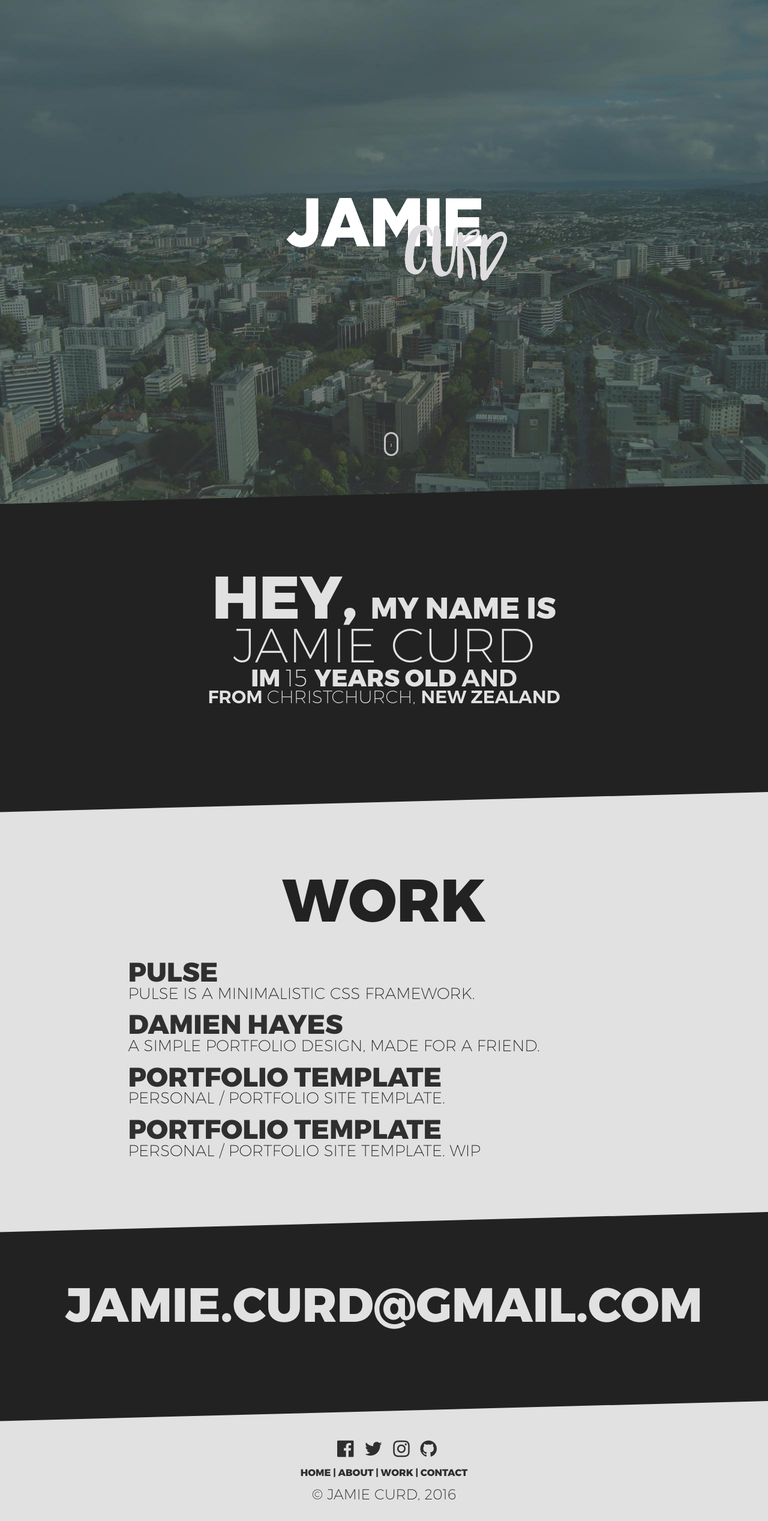
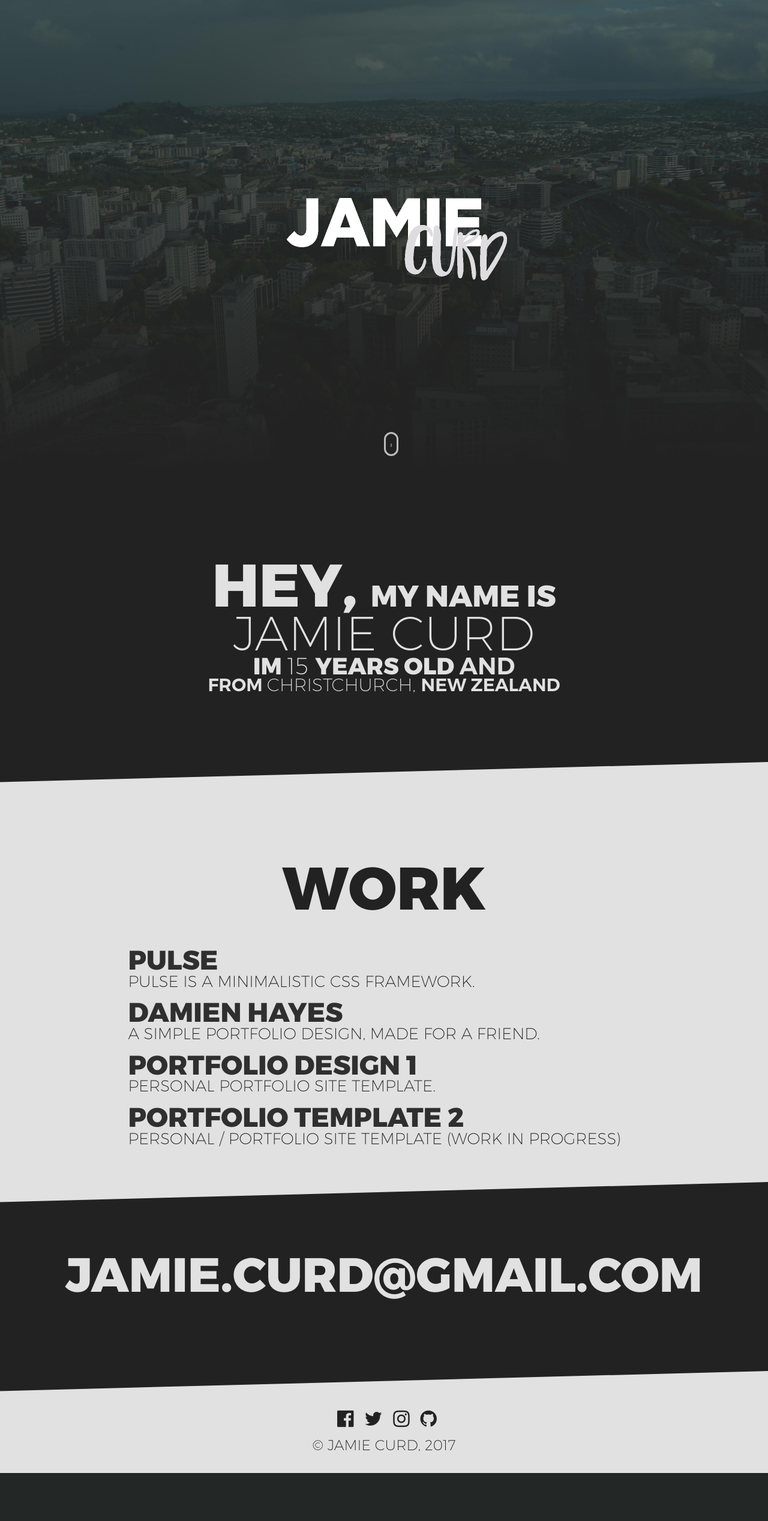
Before and after one commit to Curdy8151/jamiecurd, a PHP site: page / in a window 1280 px wide. Shown: the whole page at 60% size. After the commit the page ends 2455 px from the top, so only its background shows below. Run offline with PHP 8.4, Linux system fonts and the light colour scheme; some libraries are stand-ins or nearby versions.

Commit message:
Updates!

```diff
--- a/assets/css/pulse.css
+++ b/assets/css/pulse.css
@@ -21,10 +21,6 @@ MIT License
     width: 90%;
     padding: 10px;
 }
-
-/*Change link styles*/
-
-
 
 /*----------------------
   Buttons
--- a/assets/css/style.css
+++ b/assets/css/style.css
@@ -1,56 +1,86 @@
+/* --------------------------------
+    style.css
+    Copyright 2017, Jamie Curd
+    https://jamiecurd.tk
+    https://github.com/jamiecurd/jamiecurd
+-------------------------------- */
+
 html {
     background-color: #222222;
 }
 
-/*Fonts*/
+::selection {
+  background: #fff; /* WebKit/Blink Browsers */
+}
+::-moz-selection {
+  background: #fff; /* Gecko Browsers */
+}
+
+/* --------------------
+    Fonts
+-------------------- */
+
 @font-face {
     font-family: 'black';
     src: url('../font/montserrat/black.WOFF') format('woff'), url('../font/montserrat/black.ttf') format('truetype');
     font-style: normal;
     font-weight: 400;
 }
+
 @font-face {
     font-family: 'bold';
     src: url('../font/montserrat/bold.WOFF') format('woff'), url('../font/montserrat/bold.ttf') format('truetype');
     font-style: normal;
     font-weight: 400;
 }
+
 @font-face {
     font-family: 'extrabold';
     src: url('../font/montserrat/extrabold.woff') format('woff'), url('../font/montserrat/extrabold.ttf') format('truetype');
     font-style: normal;
     font-weight: 400;
 }
+
 @font-face {
     font-family: 'hairline';
     src: url('../font/montserrat/hairline.woff') format('woff'), url('../font/montserrat/hairline.ttf') format('truetype');
     font-style: normal;
     font-weight: 400;
 }
+
 @font-face {
     font-family: 'light';
     src: url('../font/montserrat/light.woff') format('woff'), url('../font/montserrat/light.ttf') format('truetype');
     font-style: normal;
     font-weight: 400;
 }
+
 @font-face {
     font-family: 'regular';
     src: url('../font/montserrat/regular.woff') format('woff'), url('../font/montserrat/regular.woff') format('woff');
     font-style: normal;
     font-weight: 400;
 }
+
 @font-face {
     font-family: 'semibold';
     src: url('../font/montserrat/semibold.woff') format('woff'), url('../font/montserrat/semibold.woff') format('woff');
     font-style: normal;
     font-weight: 400;
 }
+
 @font-face {
     font-family: 'ultralight';
     src: url('../font/montserrat/ultralight.woff') format('woff'), url('../font/montserrat/ultralight.woff') format('woff');
 }
 
-/*Text Types*/
+/* --------------------
+    Text Styling
+-------------------- */
+a {
+  color: #222222;
+  text-decoration: none;
+}
 
 .text1 {
     font-family: "extrabold";
@@ -77,14 +107,14 @@ html {
     font-family: "extrabold";
     color: #e1e1e1;
     text-transform: uppercase;
-    font-size: 250%;
+    font-size: 245%;
 }
 
 .text5 {
     font-family: "ultralight";
     color: #e1e1e1;
     text-transform: uppercase;
-    font-size: 250%;
+    font-size: 245%;
 }
 
 .text6 {
@@ -108,25 +138,88 @@ html {
     font-size: 187.5%;
 }
 
-/* Header */
+.text9 {
+    font-family: "extrabold";
+    color: #222222;
+    text-transform: uppercase;
+    font-size: 625%;
+    text-align: center;
+    overflow: inherit;
+    position: inherit;
+}
+
+.text10 {
+    font-family: "extrabold";
+    color: #222222;
+    text-transform: uppercase;
+    font-size: 280%;
+    overflow: inherit;
+    position: inherit;
+}
+
+.text10 a{
+  color: #2f2f2f;
+  text-decoration: none;
+}
+
+.text10 a:hover{
+    color: #fff;
+}
+
+.text11 {
+    font-family: "ultralight";
+    color: #222222;
+    text-transform: uppercase;
+    font-size: 165.5%;
+}
+
+.text12 {
+    font-family: "extrabold";
+    color: #e1e1e1;
+    text-transform: uppercase;
+    font-size: 550%;
+    margin-top: 115px;
+    text-align: center;
+}
+
+.text12 a{
+  text-decoration: none;
+  color: #e1e1e1;
+}
+
+.text12 a:hover {
+  color: #fff;
+}
+
+.text13 {
+    font-family: "extrabold";
+    text-transform: uppercase;
+    font-size: 100%;
+}
+
+.text14 {
+    font-family: "ultralight";
+    color: #222222;
+    text-transform: uppercase;
+    font-size: 150%;
+}
+
+/* --------------------
+    Header
+-------------------- */
 .header {
-  background-attachment: fixed;
     background-image: url(../img/bg.jpg);
     -moz-background-size: cover;
     -webkit-background-size: cover;
     -o-background-size: cover;
     background-size: cover;
+    background-position: bottom;
+    height: 105vh;
+    position: relative;
+    display: table;
     min-width: 100%;
     max-width: 1500px;
-  height: 105vh;
-  min-height: 100%;
-  display: table;
-  -webkit-clip-path: polygon(0 0, 100% 0, 100% 96%, 0 100%);
-  clip-path: polygon(0 0, 100% 0, 100% 96%, 0 100%);
-  z-index: 20;
-  position: relative;
 }
-
 
 .logo {
     position: absolute;
@@ -147,6 +240,9 @@ html {
   }
 }
 
+/* --------------------
+    Mouse Icon
+-------------------- */
 .mouse-icon {
     border: 3px solid #fff;
     border-radius: 16px;
@@ -158,6 +254,7 @@ html {
     margin-left: 50%;
     margin-top: 90vh;
 }
+
 .mouse-icon .wheel {
     -webkit-animation-name: drop;
     -webkit-animation-duration: 1s;
@@ -178,6 +275,7 @@ html {
     -webkit-animation-play-state: running;
     animation-play-state: running;
 }
+
 .mouse-icon .wheel {
     position: relative;
     border-radius: 10px;
@@ -188,6 +286,7 @@ html {
     margin-left: auto;
     margin-right: auto;
 }
+
 @-webkit-keyframes drop {
     0% {
         top: 5px;
@@ -202,6 +301,7 @@ html {
         opacity: 0;
     }
 }
+
 @keyframes drop {
     0% {
         top: 5px;
@@ -217,9 +317,11 @@ html {
     }
 }
 
-/*About*/
+/* --------------------
+    About
+-------------------- */
 .about {
-  height: 500px;
+  height: 450px;
   margin-top: -20px;
   position: relative;
   z-index: 1;
@@ -247,7 +349,7 @@ html {
     width: 100%;
     height: 500px;
     top: 50%;
-    margin-top: 130px;
+    margin-top: 110px;
     overflow: hidden;
 }
 
@@ -259,14 +361,16 @@ html {
     }
 }
 
-
 @media (max-width: 600px) {
    #about {
      text-align: center;
      height: 700px;
     }
 }
-/*Work Section*/
+
+/* --------------------
+    Work
+-------------------- */
 #work {
   height: 720px;
   margin-top: -20px;
@@ -289,45 +393,16 @@ html {
   z-index: -1;
 }
 
-.text9 {
-    font-family: "extrabold";
-    color: #222222;
-    text-transform: uppercase;
-    font-size: 625%;
-    text-align: center;
-    overflow: inherit;
-    position: inherit;
-}
-
-.text10 {
-    font-family: "extrabold";
-    color: #222222;
-    text-transform: uppercase;
-    font-size: 280%;
-    overflow: inherit;
-    position: inherit;
-}
-
-.text11 {
-    font-family: "ultralight";
-    color: #222222;
-    text-transform: uppercase;
-    font-size: 165.5%;
-}
-
 @media (max-width: 600px) {
    #work {
      text-align: center;
-     height: 1020px;
+     height: 1170px;
     }
 }
 
-a, .text10 {
-  color: #2f2f2f;
-  text-decoration: none;
-}
-
-
+/* --------------------
+    Contact
+-------------------- */
 #contact {
   background-color: #222222;
   height: 200px;
@@ -348,15 +423,6 @@ a, .text10 {
   transform: skewY(-1.5deg);
   transform-origin: 100%;
   z-index: -1;
-}
-
-.text12 {
-    font-family: "extrabold";
-    color: #e1e1e1;
-    text-transform: uppercase;
-    font-size: 550%;
-    margin-top: 115px;
-    text-align: center;
 }
 
 @media (max-width: 1280px) {
@@ -394,21 +460,11 @@ a, .text10 {
   }
 }
 
-::selection {
-  background: #fff; /* WebKit/Blink Browsers */
-}
-::-moz-selection {
-  background: #fff; /* Gecko Browsers */
-}
-
-.text12 a{
-  text-decoration: none;
-  color: #e1e1e1;
-}
-
-/*footer*/
+/* --------------------
+    Footer
+-------------------- */
 #footer {
-  height: 200px;
+  height: 170px;
   background-color: #e1e1e1;
   text-align: center;
 }
@@ -421,15 +477,6 @@ li {
   padding-left: 10px;
 }
 
-.text13 {
-    font-family: "extrabold";
-    text-transform: uppercase;
-    font-size: 100%;
+.fa:hover {
+  color: #ffffff;
 }
-
-.text14 {
-    font-family: "ultralight";
-    color: #222222;
-    text-transform: uppercase;
-    font-size: 150%;
-}
--- a/assets/js/main.js
+++ b/assets/js/main.js
@@ -1,3 +1,9 @@
+/* --------------------------------
+    main.js
+    Copyright 2017, Jamie Curd
+    https://jamiecurd.tk
+    https://github.com/jamiecurd/jamiecurd
+-------------------------------- */
 $(function() {
   $('a[href*="#"]:not([href="#"])').click(function() {
     if (location.pathname.replace(/^\//,'') == this.pathname.replace(/^\//,'') && location.hostname == this.hostname) {
--- a/index.html
+++ b/index.html
@@ -7,16 +7,16 @@
     <title>Jamie Curd</title>
     <meta http-equiv="Content-Type" content="text/html; charset=utf-8" />
     <meta charset="UTF-8">
-    <!--Meta-->
-    <meta name="Keywords" content="">
+
+    <meta name="Keywords" content="Jamie, Curd, Jamiecurd, jamiecurd.tk, Web, Design, css, html, Web Design, pulse, getpulse.ml">
     <meta name="description" content="Jamie Curd | 15 Year old Web Designer from Christchurch, New Zealand.">
-    <!--OG META-->
+
     <meta property="og:title" content="Jamie Curd" />
     <meta property="og:type" content="website" />
     <meta property="og:url" content="https://jamiecurd.tk" />
     <meta property="og:image" content="https://jamiecurd.tk/assets/img/fbogimg.jpg" />
     <meta property="og:description" content="15 Year old Web Designer from Christchurch, New Zeland." />
-    <!--Twitter Meta-->
+
     <meta name="twitter:card" content="summary" />
     <meta name="twitter:title" content="Jamie Curd" />
     <meta name="twitter:site" content="@jamiecurd" />
@@ -25,20 +25,22 @@
     <meta name="twitter:url" content="https://jamiecurd.tk" />
     <meta name="twitter:image" content="https://jamiecurd.tk/assets/img/togimg.jpg" />
     <meta name="twitter:image:alt" content="Jamie Curd | Logo" />
-    <!--Stylesheets-->
+
     <link type="text/css" rel="stylesheet" href="assets/css/style.css">
     <link type="text/css" rel="stylesheet" href="assets/css/reset.css">
     <link type="text/css" rel="stylesheet" href="assets/css/pulse.css">
     <link type="text/css" rel="stylesheet" href="assets/css/font-awesome.min.css">
-    <!--Scripts-->
-    <script src="//ajax.googleapis.com/ajax/libs/jquery/2.2.0/jquery.min.js"></script>
+
+    <script src="//ajax.googleapis.com/ajax/libs/jquery/3.1.1/jquery.min.js"></script>
     <script src="assets/js/main.js"></script>
 </head>
 
 <body>
-    <!--Header Section-->
-    <div class="header" id="home">
+    <!--Header-->
+    <div class="header">
+        <!--Logo-->
         <img class="logo" src="assets/img/logo.png" alt="Jamie Curd">
+        <!--Mouse Wheel-->
         <a href="#about">
             <div class="mouse-icon">
                 <div class="wheel"></div>
@@ -46,7 +48,7 @@
         </a>
     </div>
 
-    <!--About-->
+    <!-- About -->
     <section class="about" id="about">
         <div class="abouttext">
             <h1>
@@ -70,6 +72,7 @@
         </div>
     </section>
 
+
     <!--Works-->
     <section id="work">
         <h1 class="text9">Work</h1>
@@ -84,11 +87,11 @@
                 <h1 class="text10"><a href="https://jamiecurd.github.io/damien">Damien Hayes</a></h1>
                 <h2 class="text11">A Simple Portfolio Design, Made For a Friend.</h2>
                 <br>
-                <h1 class="text10"><a href="https://jamiecurd.github.io/">Portfolio Template</a></h1>
-                <h2 class="text11">Personal / Portfolio Site Template.</h2>
+                <h1 class="text10"><a href="https://jamiecurd.github.io/">Portfolio Design 1</a></h1>
+                <h2 class="text11">Personal Portfolio Site Template.</h2>
                 <br>
-                <h1 class="text10"><a href="https://jamiecurd.github.io/design/">Portfolio Template</a></h1>
-                <h2 class="text11">Personal / Portfolio Site Template. WIP</h2>
+                <h1 class="text10"><a href="https://jamiecurd.github.io/design/">Portfolio Template 2</a></h1>
+                <h2 class="text11">Personal / Portfolio Site Template (Work In progress)</h2>
 
             </div>
         </div>
@@ -98,6 +101,7 @@
     <section id="contact">
         <h1 class="text12"><a href="mailto:jamie.curd@gmail.com">Jamie.curd@gmail.com</a></h1>
     </section>
+
 
     <section id="footer">
         <br><br><br><br>
@@ -109,31 +113,25 @@
                 <a href="https://github.com/jamiecurd"><i class="fa fa-github"></i></a>
             </li>
             <br>
-           <span class="text13"><a href="#home">Home |</a><a href="#about"> About |</a><a href="#work"> Work |</a><a href="#contact"> Contact</a></span>
-          <br><br> <h1 class="text14">&copy; Jamie Curd, 2016</h1>
+            <h1 class="text14">&copy; Jamie Curd, 2017</h1>
         </div>
     </section>
+
     <script>
-  (function(i,s,o,g,r,a,m){i['GoogleAnalyticsObject']=r;i[r]=i[r]||function(){
-  (i[r].q=i[r].q||[]).push(arguments)},i[r].l=1*new Date();a=s.createElement(o),
-  m=s.getElementsByTagName(o)[0];a.async=1;a.src=g;m.parentNode.insertBefore(a,m)
-  })(window,document,'script','https://www.google-analytics.com/analytics.js','ga');
+        (function(i, s, o, g, r, a, m) {
+            i['GoogleAnalyticsObject'] = r;
+            i[r] = i[r] || function() {
+                (i[r].q = i[r].q || []).push(arguments)
+            }, i[r].l = 1 * new Date();
+            a = s.createElement(o),
+                m = s.getElementsByTagName(o)[0];
+            a.async = 1;
+            a.src = g;
+            m.parentNode.insertBefore(a, m)
+        })(window, document, 'script', 'https://www.google-analytics.com/analytics.js', 'ga');
 
         ga('create', 'UA-76738095-1', 'auto');
         ga('send', 'pageview');
-
-</script>
-
-    <!-- Hotjar Tracking Code for https://jamiecurd.tk -->
-<script>
-    (function(h,o,t,j,a,r){
-        h.hj=h.hj||function(){(h.hj.q=h.hj.q||[]).push(arguments)};
-        h._hjSettings={hjid:346063,hjsv:5};
-        a=o.getElementsByTagName('head')[0];
-        r=o.createElement('script');r.async=1;
-        r.src=t+h._hjSettings.hjid+j+h._hjSettings.hjsv;
-        a.appendChild(r);
-    })(window,document,'//static.hotjar.com/c/hotjar-','.js?sv=');
     </script>
 
 </body>
```
Also changed, not shown: assets/img/bg.jpg. Lines whose indentation alone changed are shown as unchanged.
